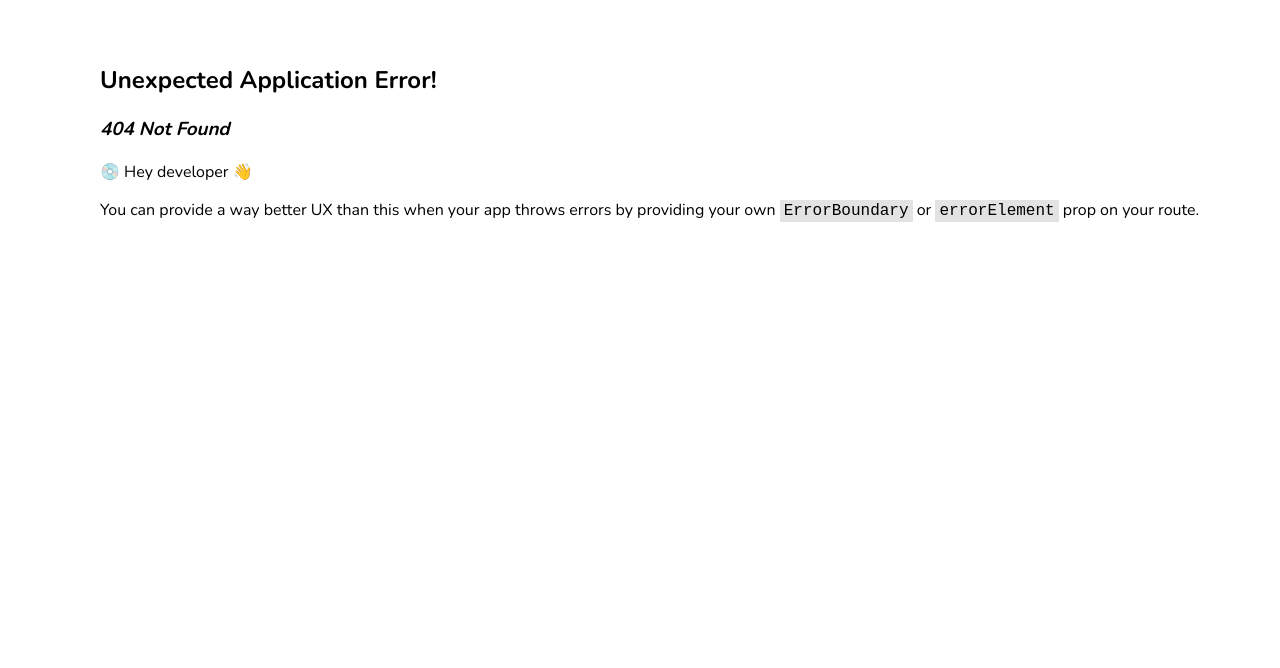
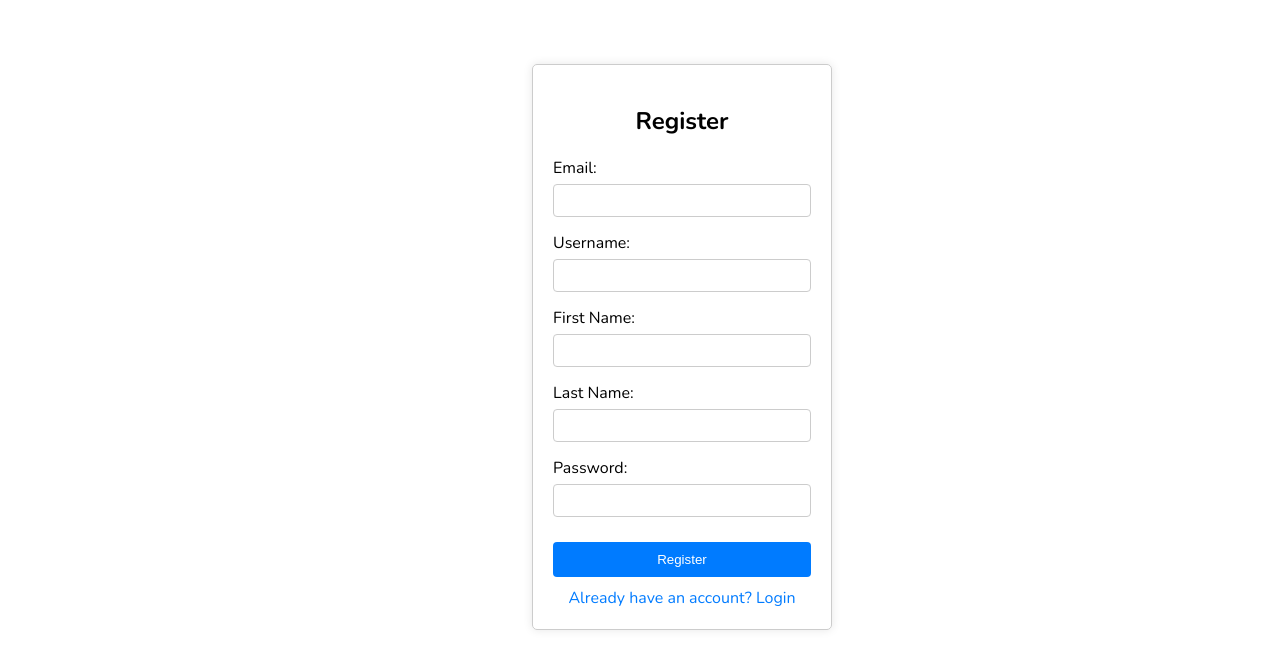
Before and after one commit to Chenade/42_matcha, a React (Create React App) app in the folder frontend/app/: page /register in a window 1280 px wide. Before the commit this address had no page. Shown: the top 668 px of the page. Built offline with nearby package versions, Linux system fonts and the light colour scheme.

Commit message:
Add login and register page component and css

```diff
--- a/frontend/app/package.json
+++ b/frontend/app/package.json
@@ -14,6 +14,7 @@
     "less": "^4.2.0",
     "react": "^18.2.0",
     "react-dom": "^18.2.0",
+    "react-icons": "^5.2.1",
     "react-scripts": "5.0.1",
     "typescript": "^4.9.5",
     "web-vitals": "^2.1.4"
--- a/frontend/app/src/components/login/PageLogin.tsx
+++ b/frontend/app/src/components/login/PageLogin.tsx
@@ -1,4 +1,7 @@
 import React from "react";
+import { Link } from 'react-router-dom';
+
+import './login.css';
 
 export const PageLogin = () => {
   const [email, setEmail] = React.useState("");
@@ -6,7 +9,6 @@ export const PageLogin = () => {
 
   const handleLogin = async (event: React.FormEvent<HTMLFormElement>) => {
     event.preventDefault(); // Prevents the default form submission behavior
-
     try {
       const response = await fetch("http://localhost:3000/login", {
         method: "POST",
@@ -26,30 +28,29 @@ export const PageLogin = () => {
   };
 
   return (
-    <div>
+    <div className="login-container">
+        <h2>Login</h2>
         <form onSubmit={handleLogin}>
-        <div>
             <label>
-            Enter your email:
-            <input
-                type="email"
+                Email:
+                <input type="email" name="email" required
                     value={email}
                     onChange={(e) => setEmail(e.target.value)}
                 />
             </label>
-        </div>
-        <div>
             <label>
-            Enter your password:
-            <input
-                type="password"
+                Password:
+                <input type="password" name="password" required
                     value={password}
                     onChange={(e) => setPassword(e.target.value)}
                 />
             </label>
+            <button type="submit">Login</button>
+        </form>
+        <div className="links">
+            <Link to="/register">New to here? Join now</Link>
+            <Link to="/forgot-password">Forgot password?</Link>
         </div>
-        <button type="submit">Click Me!</button>
-        </form>
     </div>
   );
 };
--- /dev/null
+++ b/frontend/app/src/components/login/PageRegistration.tsx
@@ -0,0 +1,159 @@
+// The app must allow a user to register by requesting at least their
+// - email address
+// - username,
+// - last name
+// - first name
+// - a password that is somehow protected.
+
+import React from "react";
+import { Link } from 'react-router-dom';
+import { FaEye, FaEyeSlash } from 'react-icons/fa';
+
+import './login.css';
+
+// After registration, an
+// email with a unique link must be sent to the registered user to verify their account.
+
+// The user must be able to login using their username and password, and also receive
+// an email allowing them to reset their password if they forget it. Additionally, the user
+// must be able to log out with just one click from any page on the site.
+
+const validatePassword = (password: string) => {
+    const errors = [];
+    if (password.length < 8) {
+      errors.push('Password must be at least 8 characters long.');
+    }
+    if (!/[!@#$%^&*(),.?":{}|<>]/.test(password)) {
+      errors.push('Password must contain at least one special character.');
+    }
+    if (!/[A-Z]/.test(password)) {
+      errors.push('Password must contain at least one uppercase letter.');
+    }
+    if (!/[a-z]/.test(password)) {
+      errors.push('Password must contain at least one lowercase letter.');
+    }
+    if (!/\d/.test(password)) {
+      errors.push('Password must contain at least one number.');
+    }
+    return errors;
+};
+
+export const PageRegistration = () => {
+      const [email, setEmail] = React.useState('');
+      const [username, setUsername] = React.useState('');
+      const [firstName, setFirstName] = React.useState('');
+      const [lastName, setLastName] = React.useState('');
+      const [password, setPassword] = React.useState('');
+      const [showPassword, setShowPassword] = React.useState(false);
+      const [errors, setErrors] = React.useState<string[]>([]);
+
+      const handleSubmit = async (e: React.FormEvent) => {
+        e.preventDefault();
+
+        const passwordErrors = validatePassword(password);
+
+        if (passwordErrors.length > 0) {
+          setErrors(passwordErrors);
+          return;
+        }
+
+        setErrors([]);
+
+        const response = await fetch('http://localhost:3000/register', {
+          method: 'POST',
+          headers: {
+            'Content-Type': 'application/json',
+          },
+          body: JSON.stringify({
+            email,
+            username,
+            firstName,
+            lastName,
+            password, // hash the password on the server side
+          }),
+        });
+
+        if (response.ok) {
+          alert('Registration successful! Please check your email to verify your account.');
+          // Redirect the user to the login page
+            window.location.href = '/login';
+        } else {
+          const errorResponse = await response.json();
+          setErrors([errorResponse.message || 'Registration failed. Please try again.']);
+        }
+      };
+
+      return (
+        <div className="login-container">
+          <h2>Register</h2>
+          <form onSubmit={handleSubmit}>
+            <label>
+              Email:
+              <input
+                type="email"
+                value={email}
+                onChange={(e) => setEmail(e.target.value)}
+                required
+              />
+            </label>
+            <label>
+              Username:
+              <input
+                type="text"
+                value={username}
+                onChange={(e) => setUsername(e.target.value)}
+                required
+              />
+            </label>
+            <label>
+              First Name:
+              <input
+                type="text"
+                value={firstName}
+                onChange={(e) => setFirstName(e.target.value)}
+                required
+              />
+            </label>
+            <label>
+              Last Name:
+              <input
+                type="text"
+                value={lastName}
+                onChange={(e) => setLastName(e.target.value)}
+                required
+              />
+            </label>
+            <label>
+                Password:
+                <div className="password-input-container">
+                    <input
+                    type={showPassword ? 'text' : 'password'}
+                    value={password}
+                    onChange={(e) => setPassword(e.target.value)}
+                    required
+                    />
+                    {password.length > 0 && <span
+                    className="toggle-password-visibility"
+                    onClick={() => setShowPassword(!showPassword)}
+                    >
+                    {showPassword ? <FaEyeSlash /> : <FaEye />}
+                    </span>}
+                </div>
+            </label>
+            {errors.length > 0 && (
+                <div className="errors">
+                    {errors.map((error, index) => (
+                    <p key={index} className="error">
+                        {error}
+                    </p>
+                    ))}
+                </div>
+            )}
+            <button type="submit">Register</button>
+          </form>
+          <div className="links">
+            <Link to="/login">Already have an account? Login</Link>
+          </div>
+        </div>
+      );
+}
--- /dev/null
+++ b/frontend/app/src/components/login/login.css
@@ -0,0 +1,88 @@
+.login-container {
+    width: 300px;
+    margin: 0 auto;
+    padding: 20px;
+    border: 1px solid #ccc;
+    border-radius: 5px;
+    box-shadow: 0 0 10px rgba(0, 0, 0, 0.1);
+  }
+
+  .login-container h2 {
+    text-align: center;
+  }
+
+  .login-container form {
+    display: flex;
+    flex-direction: column;
+  }
+
+  .login-container label {
+    display: flex;
+    flex-direction: column;
+    margin-bottom: 15px;
+  }
+
+  .login-container input {
+    padding: 8px;
+    margin-top: 5px;
+    border: 1px solid #ccc;
+    border-radius: 4px;
+    box-sizing: border-box;
+  }
+
+  .login-container .password-input-container {
+    position: relative;
+  }
+
+  .login-container .password-input-container input {
+    width: 100%;
+    padding-right: 40px; /* Adjust padding to accommodate the icon */
+    box-sizing: border-box;
+  }
+
+  .login-container .toggle-password-visibility {
+    position: absolute;
+    top: 65%;
+    transform: translateY(-50%);
+    right: 10px; /* Adjust the position from the right */
+    cursor: pointer;
+  }
+
+  .login-container button {
+    padding: 10px;
+    margin-top: 10px;
+    border: none;
+    border-radius: 4px;
+    background-color: #007BFF;
+    color: white;
+    cursor: pointer;
+  }
+
+  .login-container button:hover {
+    background-color: #0056b3;
+  }
+
+  .login-container .links {
+    margin-top: 10px;
+    text-align: center;
+  }
+
+  .login-container .links a {
+    display: block;
+    margin-top: 5px;
+    color: #007BFF;
+    text-decoration: none;
+  }
+
+  .login-container .links a:hover {
+    text-decoration: underline;
+  }
+
+  .errors {
+    margin-bottom: 15px;
+    color: red;
+  }
+
+  .error {
+    margin: 0;
+  }
--- a/frontend/app/src/route.tsx
+++ b/frontend/app/src/route.tsx
@@ -9,6 +9,7 @@ import { PageMyProfile } from './components/profile/PageMyProfile';
 import { PageChat } from './components/connection/chat/PageChat';
 import { PageDate } from './components/connection/date/PageDate';
 import { PageList } from './components/connection/list/PageList';
+import { PageRegistration } from './components/login/PageRegistration';
 
 const router = createBrowserRouter([
     {
@@ -54,6 +55,11 @@ const router = createBrowserRouter([
         element: <PageLogin />,
         id: 'login',
     },
+    {
+        path: 'register',
+        element: <PageRegistration />,
+        id: 'register',
+    }
 ]);
 
 export default router;
```
Also changed, not shown: 1 other file (tests, documents, lock files or other folders). Lines whose indentation alone changed are shown as unchanged.
